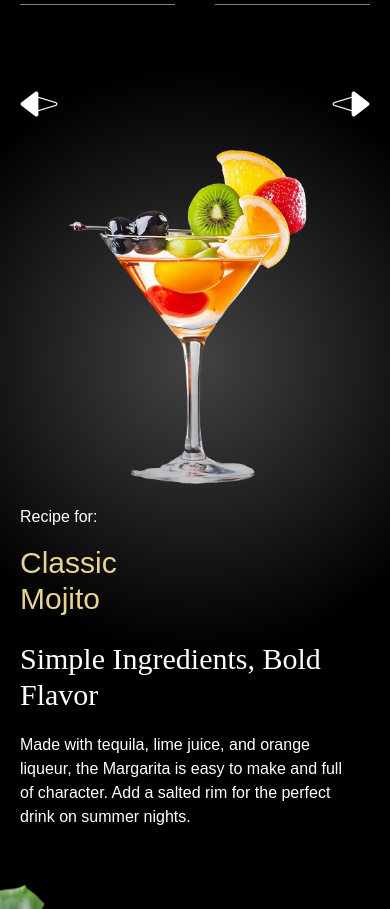
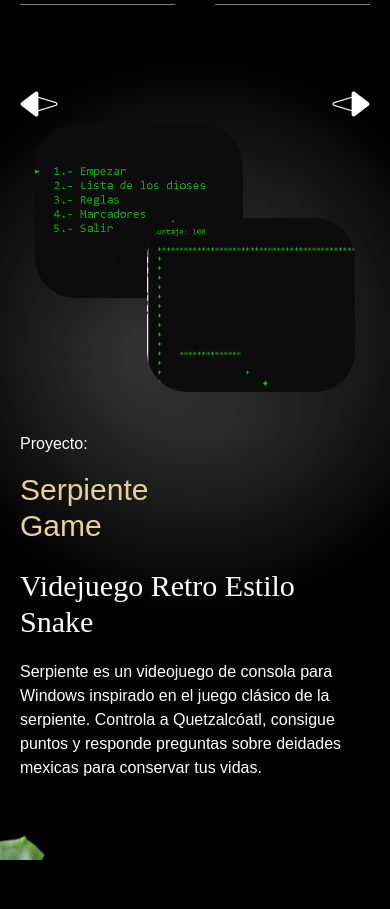
Before and after one commit to GilFajardo/portfolio, a React (Vite) app: page / in a window 390 px wide. Shown: the part 5980-6889 px from the top of the page. After the commit the page ends 6840 px from the top, so only its background shows below. Built offline with nearby package versions, Linux system fonts and the light colour scheme; a web font is replaced by a local one.

Commit message:
Primer proyecto

```diff
--- a/constants/index.js
+++ b/constants/index.js
@@ -123,11 +123,12 @@ const socials = [
 const allCocktails = [
  {
 	id: 1,
-	name: "Classic Mojito",
-	image: "./images/drink1.png",
-	title: "Simple Ingredients, Bold Flavor",
+	name: "Serpiente Game",
+	image: "./images/c1.PNG",
+	image2: "./images/c2.png",
+	title: "Videjuego Retro Estilo Snake",
 	description:
-	 "Made with tequila, lime juice, and orange liqueur, the Margarita is easy to make and full of character. Add a salted rim for the perfect drink on summer nights.",
+	 "Serpiente es un videojuego de consola para Windows inspirado en el juego clásico de la serpiente. Controla a Quetzalcóatl, consigue puntos y responde preguntas sobre deidades mexicas para conservar tus vidas.",
  },
  {
 	id: 2,
--- a/src/components/Menu.jsx
+++ b/src/components/Menu.jsx
@@ -99,13 +99,19 @@ const Menu = () => {
 		 <img
             src={formatImagePath(currentCocktail.image)}
             alt={currentCocktail.name}
-            className="object-contain"
+            className="shot shot-back"
+          />
+		 <img
+            src={formatImagePath(currentCocktail.image2 ?? currentCocktail.image)}
+            alt=""
+            aria-hidden="true"
+            className="shot shot-front"
           />
 		</div>
 
 		<div className="recipe">
 		 <div ref={contentRef} className="info">
-			<p>Recipe for:</p>
+			<p>Proyecto:</p>
 			<p id="title">{currentCocktail.name}</p>
 		 </div>
 
--- a/src/index.css
+++ b/src/index.css
@@ -317,18 +317,26 @@ va a aplicar este estilo a las clases y tambien los elementos que contiene*/
         }
 
         .cocktail {
-            @apply flex-center mt-10;
+            @apply relative mt-10 w-full max-w-xs sm:max-w-md xl:max-w-[26rem] 2xl:max-w-[34rem] mx-auto aspect-[6/5];
 
-            img {
-                @apply object-contain h-[45vh] md:h-[60vh];
+            img.shot {
+                @apply absolute object-cover w-[65%] h-[65%] rounded-[2.5rem] shadow-2xl;
+            }
+
+            img.shot-back {
+                @apply top-0 left-0 z-0;
+            }
+
+            img.shot-front {
+                @apply bottom-0 right-0 z-10;
             }
         }
 
         .recipe {
-            @apply flex max-md:flex-col gap-6 md:gap-10 md:items-center justify-between w-full lg:absolute bottom-0;
+            @apply relative z-20 flex max-md:flex-col gap-6 md:gap-10 md:items-center             justify-between w-full max-md:mt-10 xl:absolute bottom-0;
 
             .info {
-                @apply space-y-4 lg:translate-y-20;
+                            @apply space-y-4 xl:translate-y-20;
 
                 #title {
                     @apply font-dot-gothic md:text-6xl text-3xl text-yellow max-w-40;
```
Also changed, not shown: public/images/c1.PNG (added), public/images/c2.png (added).
